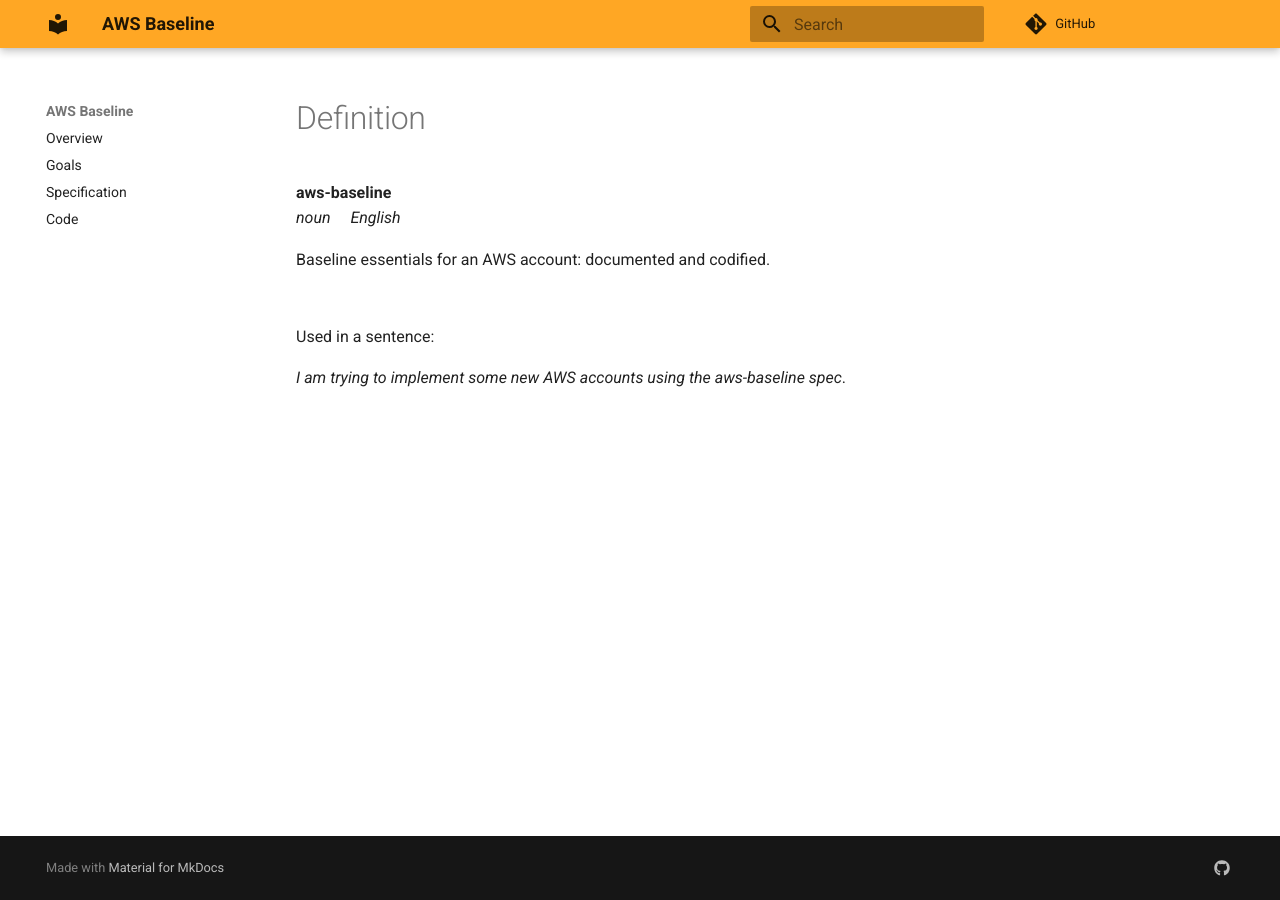
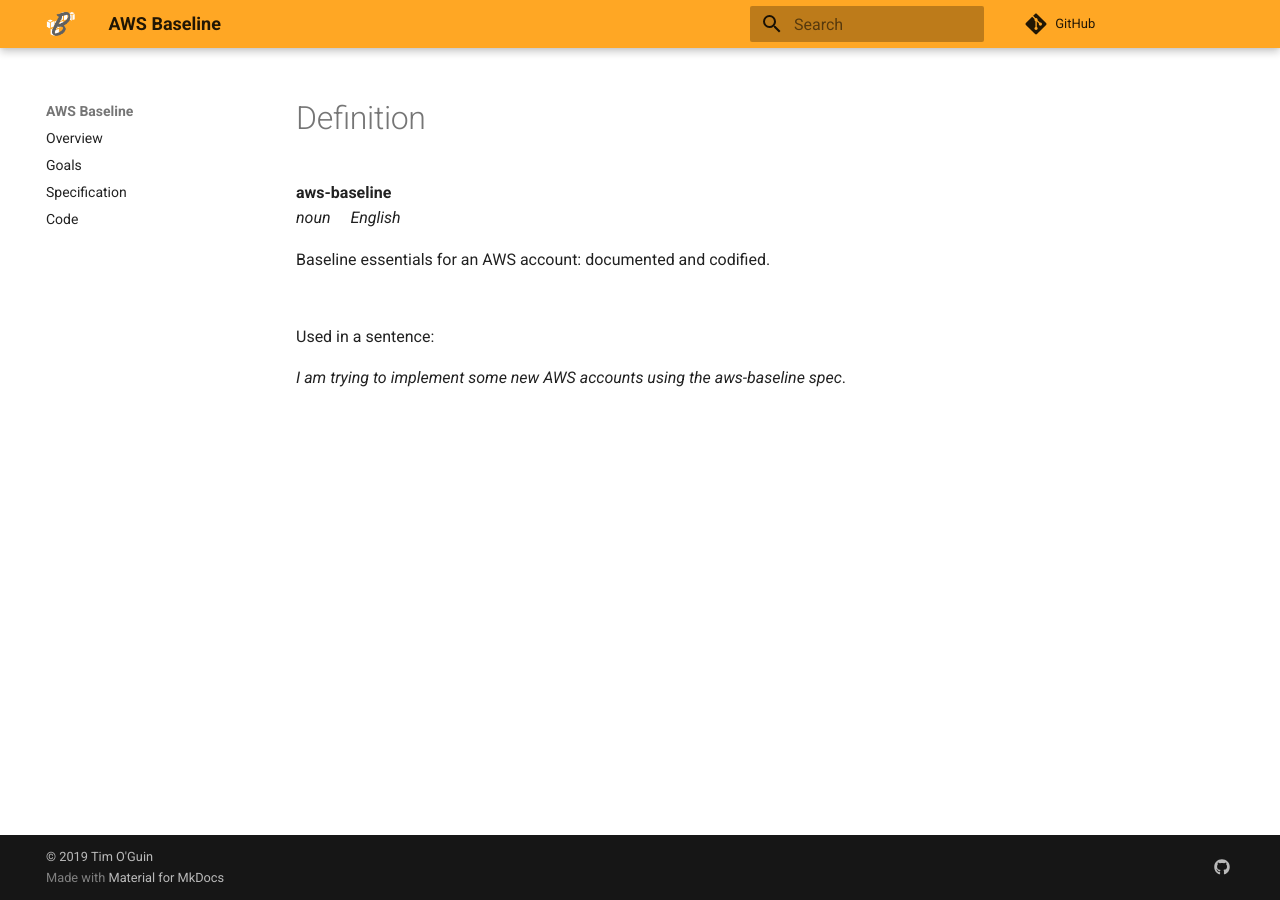
Before and after one commit to timoguin/aws-baseline, an MkDocs documentation site: the page built from docs/index.md, in a window 1280 px wide. Built offline with MkDocs 1.6.1 and Material for MkDocs 9.7.7, drawn with Linux system fonts in a browser that asks for light colours; comment, search, counter and statistics services are not loaded.

Commit message:
feat: Add Google Analytics and logos
Added:

- Google Analytics tracking configuration via env var
- Site logo and favicon
- Small Makefile tweaks

```diff
--- a/mkdocs.yml
+++ b/mkdocs.yml
@@ -10,8 +10,12 @@
 
 site_description: Baseline requirements to install in all AWS accounts, documented and codified
 site_author: Tim O'Guin
-copyright: null
-google_analytics: null
+copyright: © 2019 Tim O'Guin
+
+# Analytics tracking for the site_url
+google_analytics:
+  - !!python/object/apply:os.getenv ["GOOGLE_ANALYTICS_TOKEN"]
+  - auto
 
 # Defaults to the origin/gh-pages branch
 remote_branch: null
@@ -29,8 +33,8 @@
 theme:
   name: material
   language: en
-  favicon: null
-  # logo: null
+  favicon: images/favicon.ico
+  logo: images/aws-baseline-logo.png
   feature:
     - tabs: true
   palette:
```
Also changed, not shown: docs/images/aws-baseline-logo.png (added), docs/images/favicon.ico (added), 2 other files.
